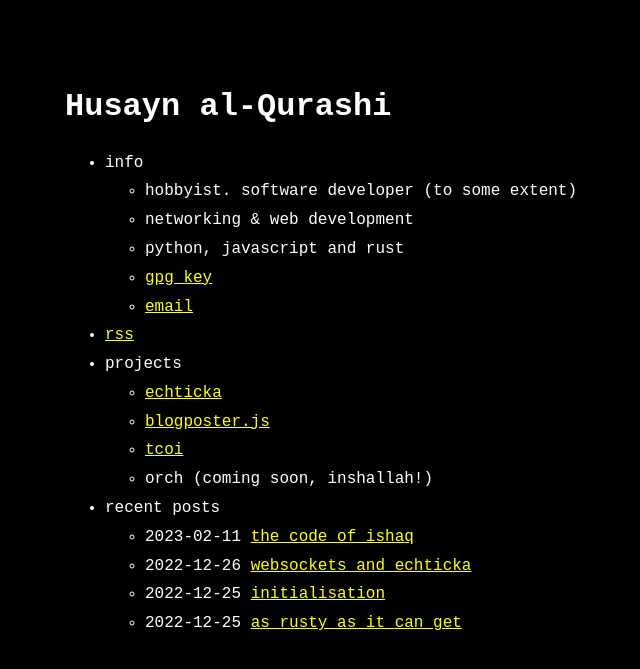
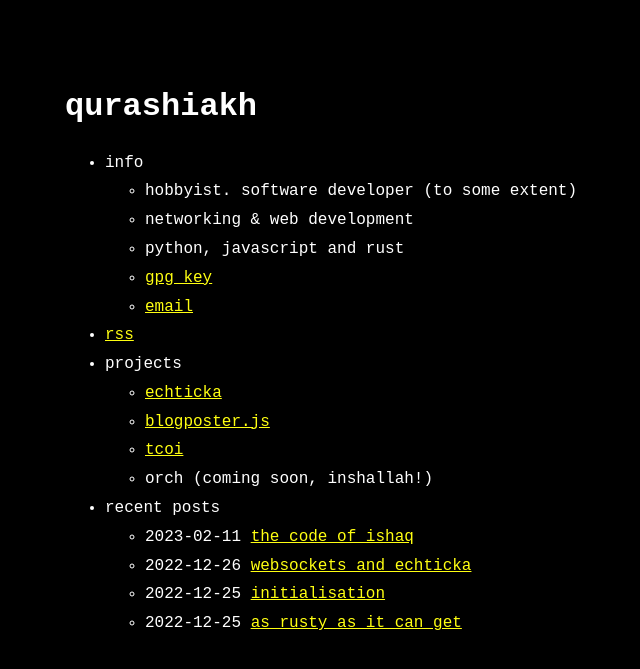
Before and after one commit to QurashiAkh/qurashiakh.github.io, a Jekyll site: the page built from index.md, in a window 1280 px wide. Shown: the top 669 px of the page, without its empty margins (255-895 px from the left). Built offline with Jekyll 4.4.1, drawn with Linux system fonts in a browser that asks for light colours.

Commit message:
changed name

```diff
--- a/_config.yml
+++ b/_config.yml
@@ -1,4 +1,4 @@
-title: Husayn al-Qurashi
+title: qurashiakh
 author: Husayn al-Qurashi
 email: husayn@dnmx.org
 url: https://qurashiakh.github.io
```
Also changed, not shown: _posts/2023-2-11-the-code-of-ishaq.md (+4 -5 lines), README.md.
